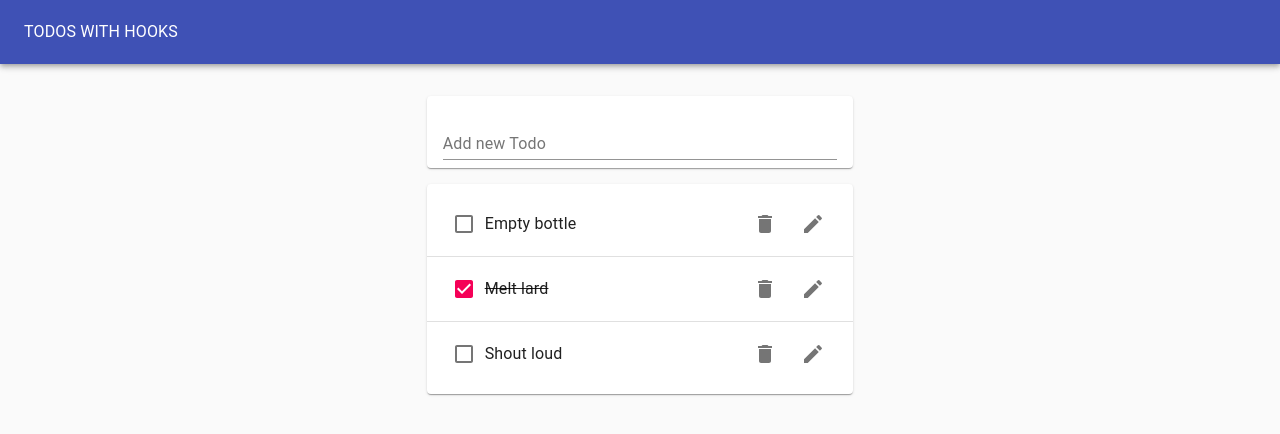
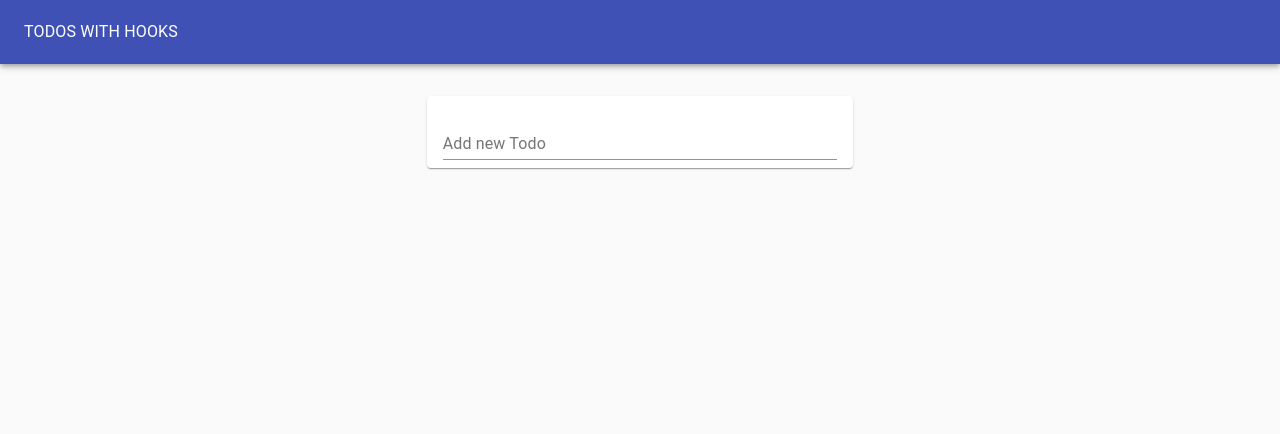
Before and after one commit to k-son/react-hooks-todo-app, a React (Create React App) app: page / in a window 1280 px wide. Shown: the top 434 px of the page. Built offline with nearby package versions, Linux system fonts and the light colour scheme.

Commit message:
Set localStorage

```diff
--- a/src/TodoApp.js
+++ b/src/TodoApp.js
@@ -1,4 +1,4 @@
-import React, { useState } from 'react';
+import React, { useState, useEffect } from 'react';
 import Typography from '@material-ui/core/Typography';
 import Paper from '@material-ui/core/Paper';
 import AppBar from '@material-ui/core/AppBar';
@@ -9,13 +9,18 @@
 import { v4 as uuidv4 } from 'uuid';
 
 function TodoApp() {
-  const initialTodos = [
+  const initialTodos = JSON.parse(window.localStorage.getItem('todos') || '[]');
+/*   const initialTodos = [
     { id: 1, task: 'Empty bottle', completed: false },
     { id: 2, task: 'Melt lard', completed: true },
     { id: 3, task: 'Shout loud', completed: false }
-  ]
+  ] */
 
   const [todos, setTodos] = useState(initialTodos);
+
+  useEffect(() => {
+    window.localStorage.setItem('todos', JSON.stringify(todos));
+  }, [todos]);
 
   const addTodo = newTodoText => {
     setTodos([...todos, {id: uuidv4(), task: newTodoText, completed: false}]);
--- a/src/TodoList.js
+++ b/src/TodoList.js
@@ -5,6 +5,7 @@
 import Todo from './Todo';
 
 function TodoList({ todos, deleteTodo, removeTodo, toggleTodo, editTodo }) {
+  if (todos.length)
   return (
     <Paper>
       <List>
@@ -26,6 +27,7 @@
       </List>
     </Paper>
   );
+  return null;
 }
 
 export default TodoList;
```
